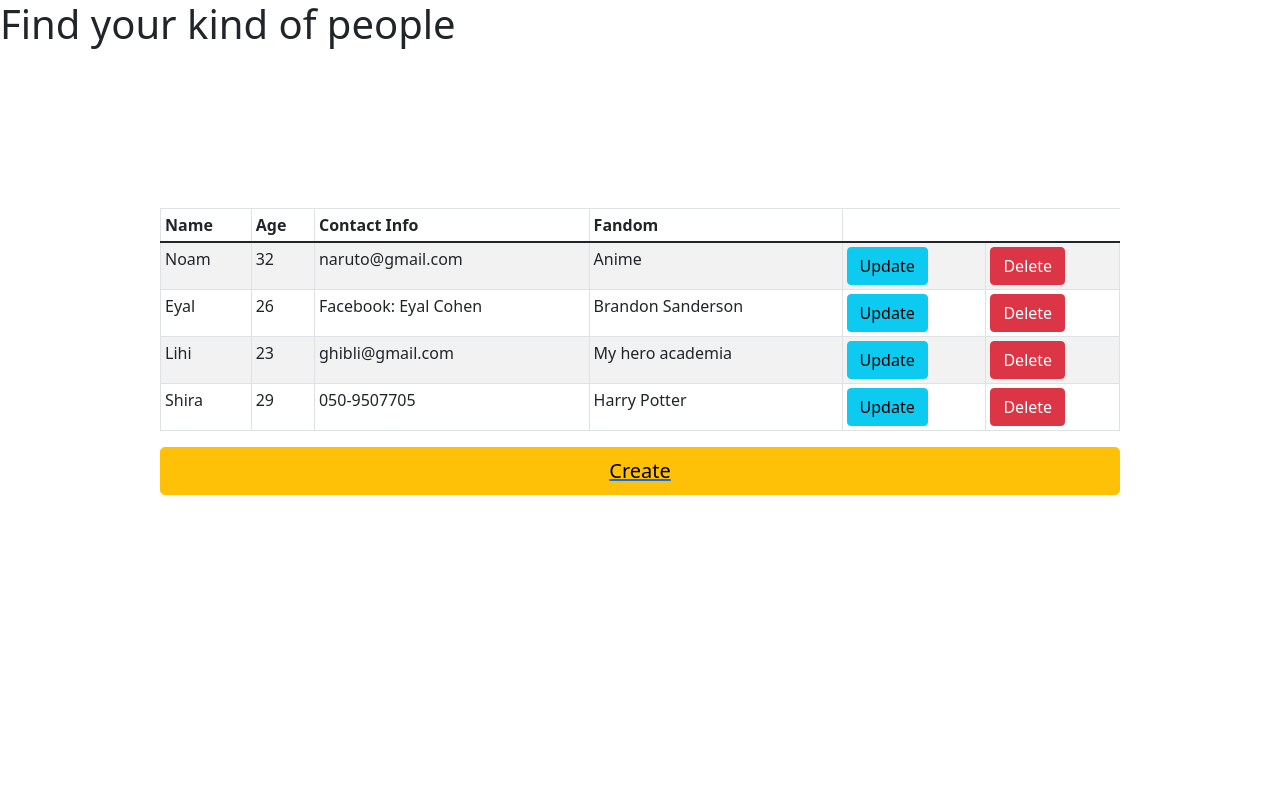
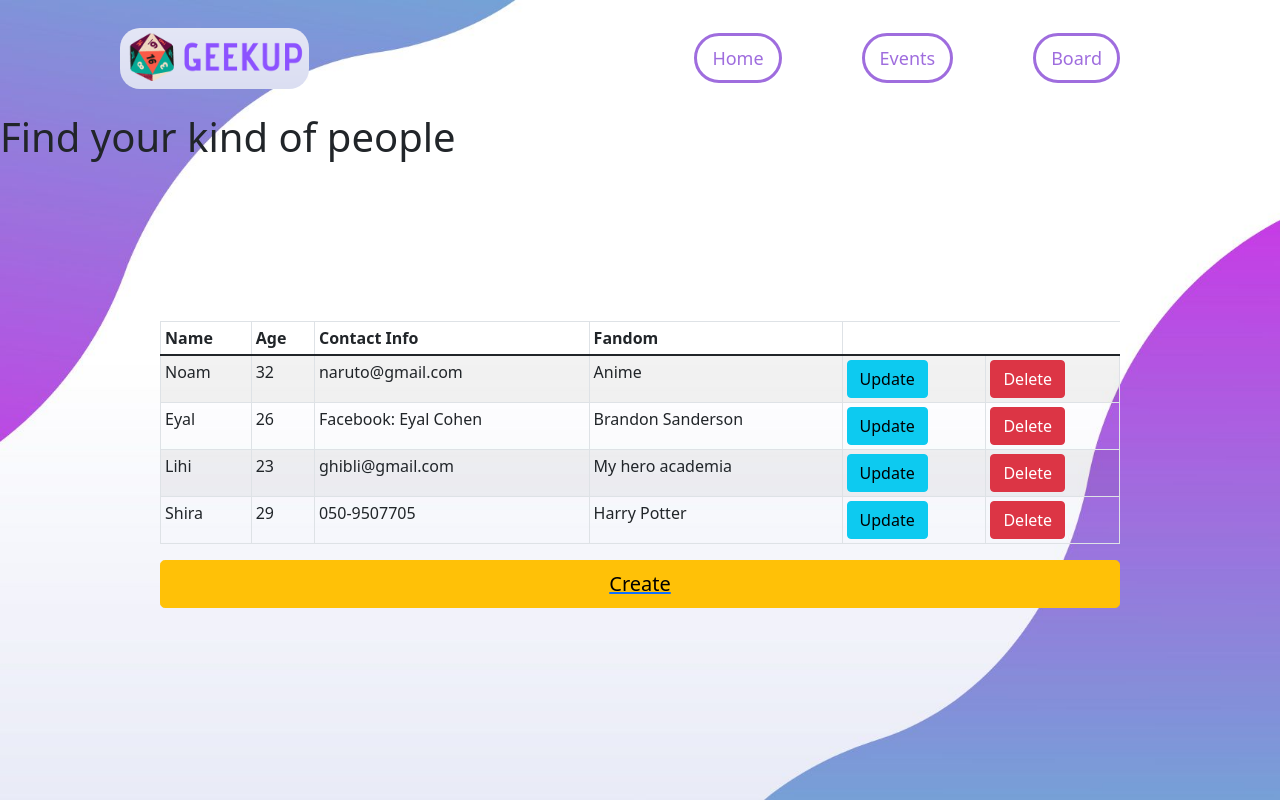
Before and after one commit to ShiraOhana/Geekup-react-app, a React (Create React App) app: page /board in a window 1280 px wide. Built offline with nearby package versions, Linux system fonts and the light colour scheme.

Commit message:
cohesive navbar

```diff
--- a/src/App.css
+++ b/src/App.css
@@ -3,7 +3,7 @@
   margin: 0;
   padding: 0;
 }
-
+/* Home Page */
 .home {
   background: url(./assets/homebcg.jpg) no-repeat center center/cover;
   width: 100vw;
@@ -15,13 +15,9 @@
   height: 100vh;
   background-attachment: scroll;
 }
-.home .nav-links:hover {
-  color: purple;
-  background-color: rgba(255, 255, 255, 0.8);
-  transition: all 300ms ease-in-out;
-}
+
 .logo {
-  width: 30%;
+  width: 40%;
   border-radius: 20px;
 }
 li {
@@ -30,7 +26,7 @@ li {
 }
 .navbar {
   justify-content: space-between;
-  padding: 50px;
+  padding: 120px;
 }
 h1 {
   padding: 0;
@@ -42,21 +38,45 @@ h1 {
   align-items: center;
   padding: 30px 10%;
 } */
+
+/* Navbar */
 .home .nav-links {
   color: #fff;
   text-decoration: none;
   padding: 10px 15px;
   margin: 40px;
-  border: 2px solid white;
+  border: 3px solid white;
   border-radius: 30px;
+  font-size: 18px;
 }
+.home .nav-links:hover {
+  color: #9f6dde;
+  background-color: rgba(255, 255, 255, 0.8);
+  transition: all 300ms ease-in-out;
+}
+.events .nav-links,
+.board .nav-links {
+  color: #9f6dde;
+  text-decoration: none;
+  padding: 10px 15px;
+  margin: 40px;
+  border: 3px solid #9f6dde;
+  border-radius: 30px;
+  font-size: 18px;
+}
+.events .nav-links:hover,
+.board .nav-links:hover {
+  color: rgba(255, 255, 255, 0.8);
+  background-color: #9f6dde;
+  transition: all 300ms ease-in-out;
+}
+/* Events */
 .grid {
   display: grid;
   grid-template-columns: repeat(3, minmax(0, 1fr));
   gap: 1rem;
 }
 .container {
-  /* max-width: 1280px; */
   margin: 0 auto;
 }
 .card {
@@ -66,3 +86,9 @@ h1 {
 .card img {
   width: 100%;
 }
+/* Board */
+.board {
+  background: url(./assets/boardbcg.jpg) no-repeat center center/cover;
+  width: 100vw;
+  height: 100vh;
+}
--- /dev/null
+++ b/src/components/Header.js
@@ -0,0 +1,31 @@
+import React from "react";
+import { Link } from "react-router-dom";
+
+import "../App.css";
+
+function Header() {
+  return (
+    <header>
+      <ul className="navbar">
+        <li>
+          <img src={require("../assets/logo.png")} className="logo" />
+        </li>
+        <li>
+          <ul>
+            <Link to="/" className="nav-links">
+              Home
+            </Link>
+            <Link to="/events" className="nav-links">
+              Events
+            </Link>
+            <Link to="/board" className="nav-links">
+              Board
+            </Link>
+          </ul>
+        </li>
+      </ul>
+    </header>
+  );
+}
+
+export default Header;
--- a/src/pages/Board.js
+++ b/src/pages/Board.js
@@ -3,6 +3,8 @@ import { Button, Table } from "react-bootstrap";
 import "bootstrap/dist/css/bootstrap.min.css";
 import array from "../components/array";
 import { Link, useNavigate } from "react-router-dom";
+import Header from "../components/Header";
+import "../App.css";
 
 function Board() {
   let history = useNavigate();
@@ -36,6 +38,7 @@ function Board() {
 
   return (
     <div className="board">
+      <Header />
       <h1>Find your kind of people</h1>
 
       <div style={{ margin: "10rem" }}>
--- a/src/pages/Event.js
+++ b/src/pages/Event.js
@@ -4,6 +4,8 @@ import { AppData } from "../App";
 import moment from "moment";
 import axios from "axios";
 import imgData from "../components/imgData";
+import Header from "../components/Header";
+
 import "../App.css";
 
 function Event() {
@@ -29,6 +31,10 @@ function Event() {
   };
   return (
     <div className="event">
+      <div>
+        {" "}
+        <Header />
+      </div>
       {events
         .filter((event) => event.id === params.id)
         .map((event) => (
--- a/src/pages/Events.js
+++ b/src/pages/Events.js
@@ -4,6 +4,7 @@ import axios from "axios";
 import moment from "moment";
 import { AppData } from "../App";
 import imgData from "../components/imgData";
+import Header from "../components/Header";
 import "../App.css";
 
 function Events() {
@@ -38,6 +39,7 @@ function Events() {
   };
   return (
     <div className="events">
+      <Header />
       <div className="container">
         <h1>Events and Meetups</h1>
         <div>
--- a/src/pages/Home.js
+++ b/src/pages/Home.js
@@ -3,11 +3,13 @@ import React from "react";
 import { Link } from "react-router-dom";
 import "../App.css";
 import "../assets/logo.png";
+import Header from "../components/Header";
 
 function Home() {
   return (
     <div className="home">
-      <header>
+      <Header />
+      {/* <header>
         <ul className="navbar">
           <li>
             <img src={require("../assets/logo.png")} className="logo" />
@@ -26,7 +28,13 @@ function Home() {
             </ul>
           </li>
         </ul>
-      </header>
+      </header> */}
+
+      <div className="explore-homepage">
+        <p> Check out our events</p>
+        <button>Explore</button>{" "}
+      </div>
+
       {/* <Link to="/">Home</Link> */}
     </div>
   );
```
